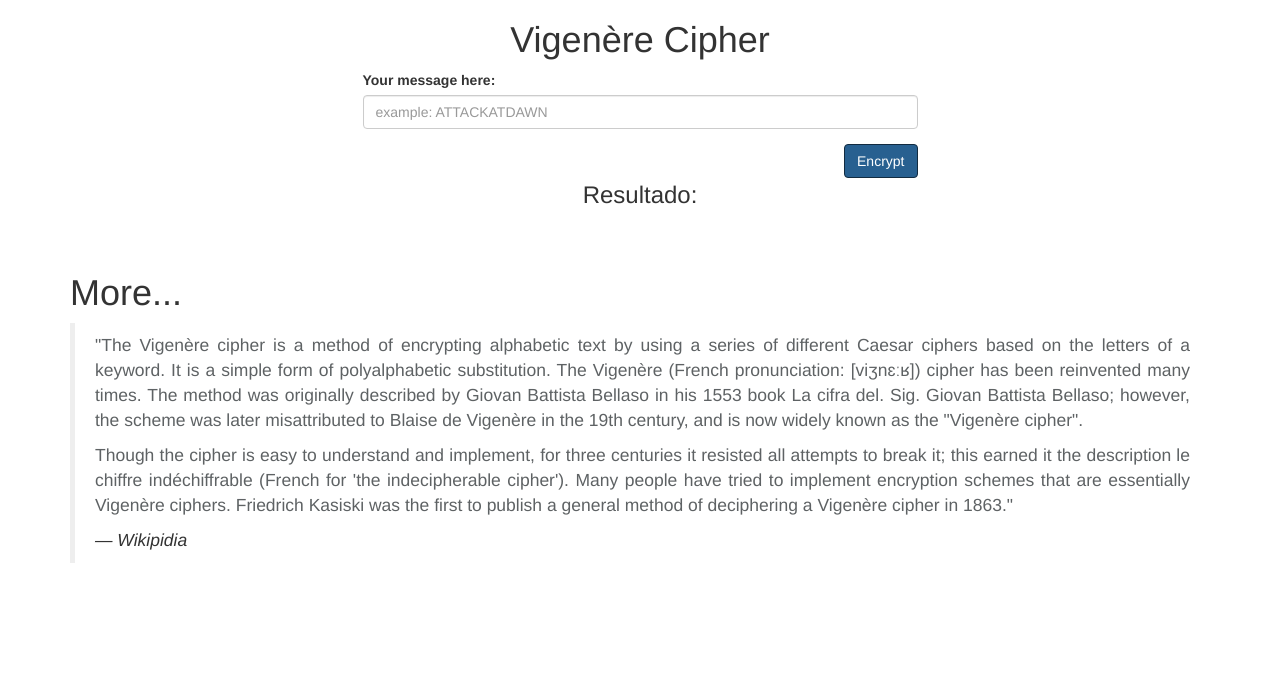
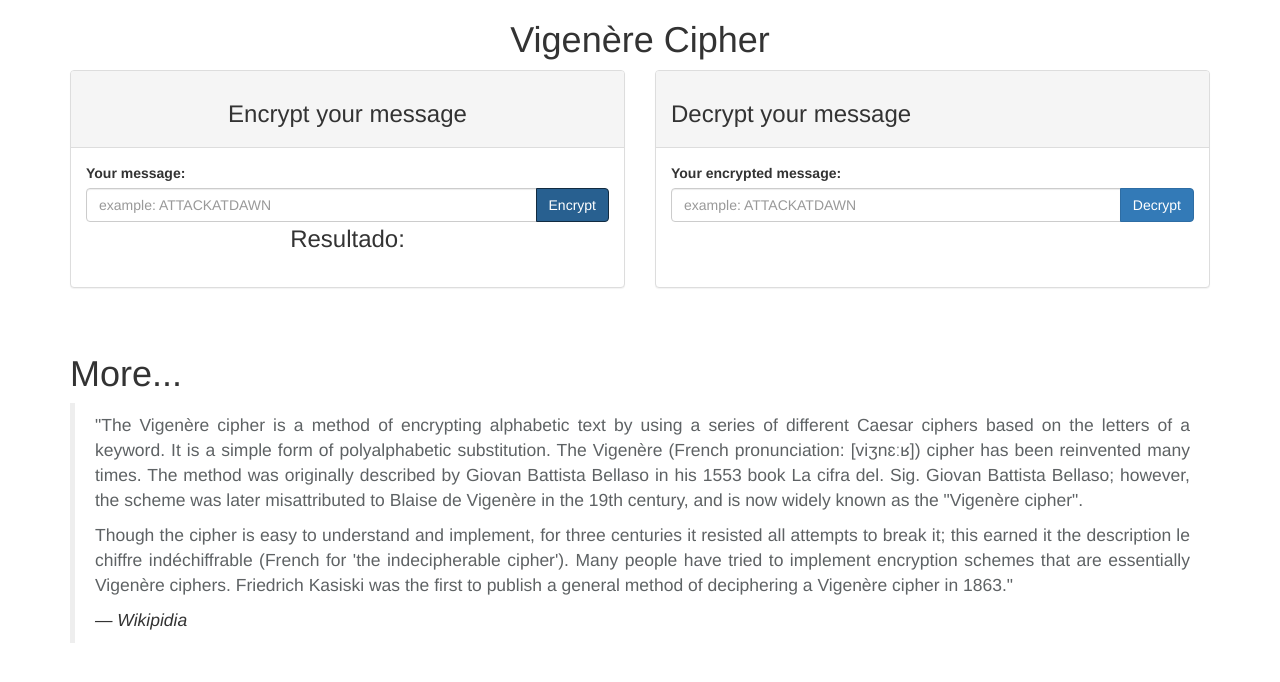
Before and after one commit to kaioamaral/VigenereCipher, a plain HTML site: page index.html in a window 1280 px wide. Both pictures are taken after a click on the button "Encrypt". Drawn offline with nearby package versions, Linux system fonts and the light colour scheme.

Commit message:
Added ui to decrypt messages

```diff
--- a/index.html
+++ b/index.html
@@ -20,20 +20,54 @@
     <main class="container">
 
       <div class="row">
-        <div class="col-sm-12 col-md-offset-3 col-md-6">
-          <form>
-            <div class="form-group">
-              <label for="message">Your message here:</label>
-              <input type="text" id="message" class="form-control" placeholder="example: ATTACKATDAWN"/>
+        <div class="col-sm-12 col-md-6">
+          <div class="panel panel-default">
+            <div class="panel-heading text-center">
+              <h3>Encrypt your message</h3>
             </div>
-            <a href="#" class="btn btn-primary" id="encrypt-btn">Encrypt</a>
-          </form>
+            <div class="panel-body">
+
+              <label for="message">Your message:</label>
+              <div class="input-group">
+                <input type="text" id="message" class="form-control" placeholder="example: ATTACKATDAWN" autocomplete="off"/>
+                <span class="input-group-btn">
+                  <a href="#" class="btn btn-primary" id="encrypt-btn" role="button">Encrypt</a>
+                </span>
+              </div>
+
+              <div class="row text-center result-placeholder">
+                <div class="col-md-12">
+                  <span id="encryption-result"></span>
+                </div>
+              </div>
+
+            </div>
+          </div>
+
         </div>
-      </div>
+        <div class="col-sm-12 col-md-6">
+          <div class="panel panel-default">
+            <div class="panel-heading">
+              <h3>Decrypt your message</h3>
+            </div>
+            <div class="panel-body">
 
-      <div class="row text-center result-placeholder">
-        <div class="col-md-12">
-          <span id="result"></span>
+              <label for="message">Your encrypted message:</label>
+              <div class="input-group">
+                <input type="text" id="encrypted-message" class="form-control" placeholder="example: ATTACKATDAWN" autocomplete="off"/>
+                <span class="input-group-btn">
+                  <a href="#" class="btn btn-primary" id="decrypt-btn" role="button">Decrypt</a>
+                </span>
+              </div>
+
+              <div class="row text-center result-placeholder">
+                <div class="col-md-12">
+                  <span id="decryption-result"></span>
+                </div>
+              </div>
+
+            </div>
+          </div>
         </div>
       </div>
 
--- a/js/controller.js
+++ b/js/controller.js
@@ -1,22 +1,40 @@
 var controller = (function() {
 
-  return {
-
-    registerListeners: function() {
+  function encryptBtn_onClick() {
 
     document.getElementById('encrypt-btn').addEventListener('click', function(e) {
       e.preventDefault();
 
       var message = document.getElementById('message').value;
       var encryptedText = vigenereCipher.encrypt(message);
-        document.getElementById('result').innerText = "Resultado: " + encryptedText.toUpperCase();
+      document.getElementById('encryption-result').innerText = "Resultado: " + encryptedText.toUpperCase();
 
     });
 
+  }
+
+  function decryptBtn_onClick() {
+
+    document.getElementById('decrypt-btn').addEventListener('click', function(e) {
+      e.preventDefault();
+
+      var message = document.getElementById('encrypted-message').value;
+      var encryptedText = vigenereCipher.decrypt(message);
+      document.getElementById('decryption-result').innerText = "Resultado: " + encryptedText.toUpperCase();
+
+    });
+
+  }
+
+  return {
+
+    init: function() {
+      encryptBtn_onClick();
+      decryptBtn_onClick();
     }
 
   };
 
 })();
 
-controller.registerListeners();
+controller.init();
--- a/js/vigenere-cipher.js
+++ b/js/vigenere-cipher.js
@@ -37,11 +37,11 @@ var vigenereCipher = (function() {
 
       var messageCharPosition = alphabetManager.getPositionOf(c);
       var keyCharPosition =  alphabetManager.getPositionOf(key.split('')[cont]);
+      var position = _getDecipheredPosition(messageCharPosition, keyCharPosition);
+
+      decipheredArray.push(alphabetManager.getLetterAt(position));
 
       cont === key.split('').length ? cont = 0 : cont ++;
-
-      var position = getDecipheredPosition(messageCharPosition, keyCharPosition);
-      decipheredArray.push(alphabetManager.getLetterAt(position));
 
     });
 
@@ -68,7 +68,6 @@ var vigenereCipher = (function() {
       var decryptedMessage = [];
 
       message.split(' ').forEach(function(word) {
-
         decryptedMessage.push(_decrypt(word));
       });
 
```
Lines whose indentation alone changed are shown as unchanged.
